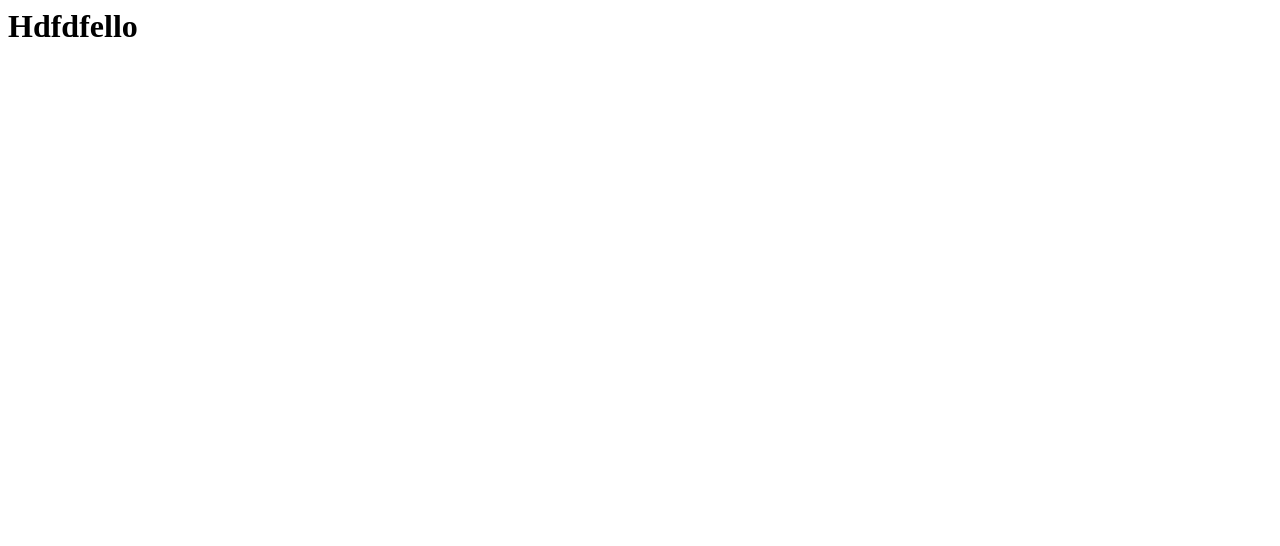
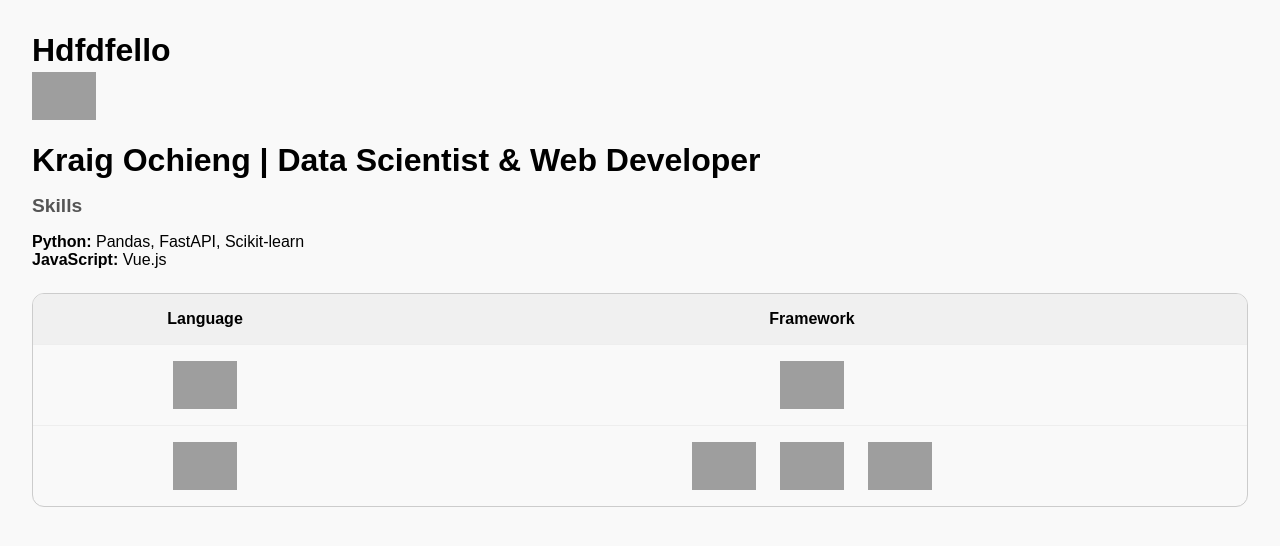
Before and after one commit to kraigochieng/kraigochieng, a plain HTML site: page index.html in a window 1280 px wide. Drawn offline with Linux system fonts and the light colour scheme; grey boxes are pictures that could not be loaded.

Commit message:
added pandoc

```diff
--- a/index.html
+++ b/index.html
@@ -1 +1,121 @@
 <h1>Hdfdfello</h1>
+<!DOCTYPE html>
+<html lang="en">
+	<head>
+		<meta charset="UTF-8" />
+		<title>Kraig Ochieng | Portfolio</title>
+		<style>
+			body {
+				font-family: sans-serif;
+				margin: 2rem;
+				background: #f9f9f9;
+			}
+
+			h1 {
+				font-size: 2rem;
+				margin-bottom: 0.2rem;
+			}
+
+			h2 {
+				font-size: 1.2rem;
+				color: #555;
+			}
+
+			table {
+				width: 100%;
+				border-collapse: separate;
+				border-spacing: 0;
+				border: 1px solid #ccc;
+				border-radius: 12px;
+				overflow: hidden;
+				margin-top: 1.5rem;
+			}
+
+			th,
+			td {
+				text-align: center;
+				padding: 1rem;
+				border-bottom: 1px solid #eee;
+			}
+
+			th {
+				background: #f0f0f0;
+			}
+
+			tr:last-child td {
+				border-bottom: none;
+			}
+
+			.icon-row {
+				display: flex;
+				justify-content: center;
+				gap: 1.5rem;
+				flex-wrap: wrap;
+			}
+
+			img {
+				max-width: 64px;
+				height: auto;
+			}
+		</style>
+	</head>
+	<body>
+		<img
+			src="https://user-images.githubusercontent.com/18350557/176309783-0785949b-9127-417c-8b55-ab5a4333674e.gif"
+			alt="Kraig Banner"
+			width="100%"
+		/>
+
+		<h1>Kraig Ochieng | Data Scientist & Web Developer</h1>
+		<h2>Skills</h2>
+		<p>
+			<strong>Python:</strong> Pandas, FastAPI, Scikit-learn<br />
+			<strong>JavaScript:</strong> Vue.js
+		</p>
+
+		<table>
+			<tr>
+				<th>Language</th>
+				<th>Framework</th>
+			</tr>
+			<tr>
+				<td>
+					<img
+						src="https://cdn.jsdelivr.net/gh/devicons/devicon@latest/icons/javascript/javascript-original.svg"
+						alt="JavaScript Logo"
+					/>
+				</td>
+				<td>
+					<img
+						src="https://cdn.jsdelivr.net/gh/devicons/devicon@latest/icons/vuejs/vuejs-original.svg"
+						alt="Vue Logo"
+					/>
+				</td>
+			</tr>
+			<tr>
+				<td>
+					<img
+						src="https://cdn.jsdelivr.net/gh/devicons/devicon@latest/icons/python/python-original.svg"
+						alt="Python Logo"
+					/>
+				</td>
+				<td>
+					<div class="icon-row">
+						<img
+							src="https://cdn.jsdelivr.net/gh/devicons/devicon@latest/icons/matplotlib/matplotlib-original-wordmark.svg"
+							alt="Matplotlib Logo"
+						/>
+						<img
+							src="https://cdn.jsdelivr.net/gh/devicons/devicon@latest/icons/fastapi/fastapi-original.svg"
+							alt="FastAPI Logo"
+						/>
+						<img
+							src="https://cdn.jsdelivr.net/gh/devicons/devicon@latest/icons/scikitlearn/scikitlearn-original.svg"
+							alt="Scikit-learn Logo"
+						/>
+					</div>
+				</td>
+			</tr>
+		</table>
+	</body>
+</html>
```
